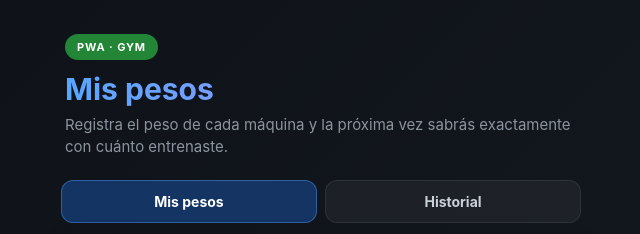
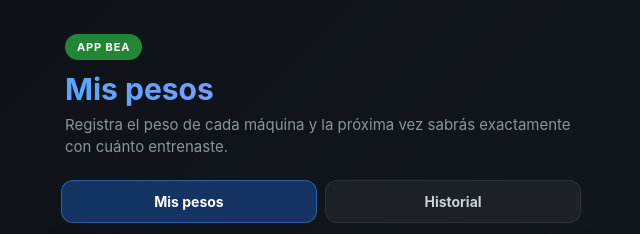
Before and after one commit to bealacasa/holaMundo, a plain HTML site: page index.html in a window 1280 px wide. Shown: the top 234 px of the page, 319-959 px from the left. Drawn offline with Linux system fonts and the light colour scheme.

Commit message:
Update index.html

```diff
--- a/index.html
+++ b/index.html
@@ -291,7 +291,7 @@
 <body>
   <main class="app">
     <header>
-      <span class="badge">PWA · GYM</span>
+      <span class="badge">App Bea</span>
       <h1>Mis pesos</h1>
       <p class="subtitle">Registra el peso de cada máquina y la próxima vez sabrás exactamente con cuánto entrenaste.</p>
     </header>
```
